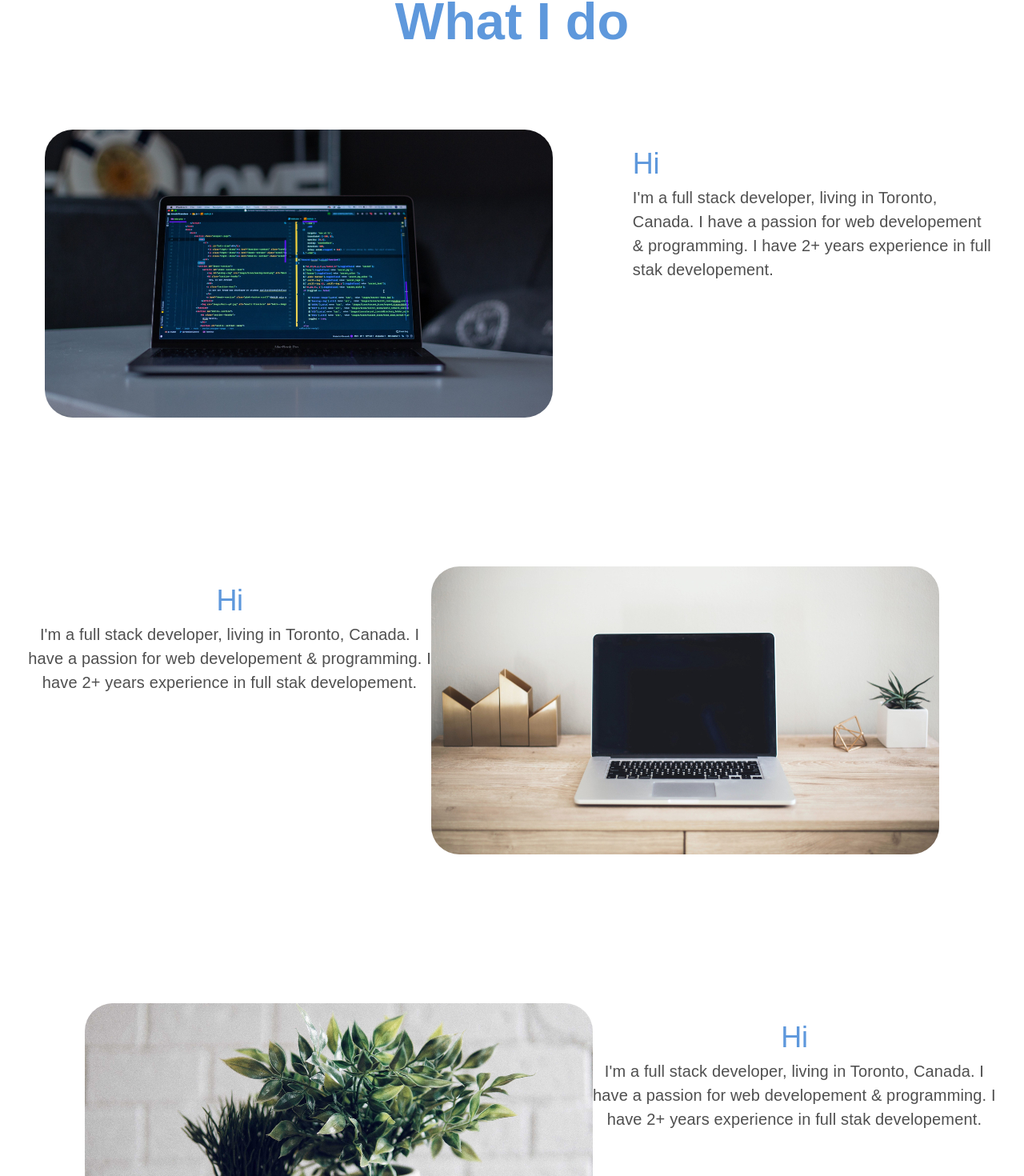
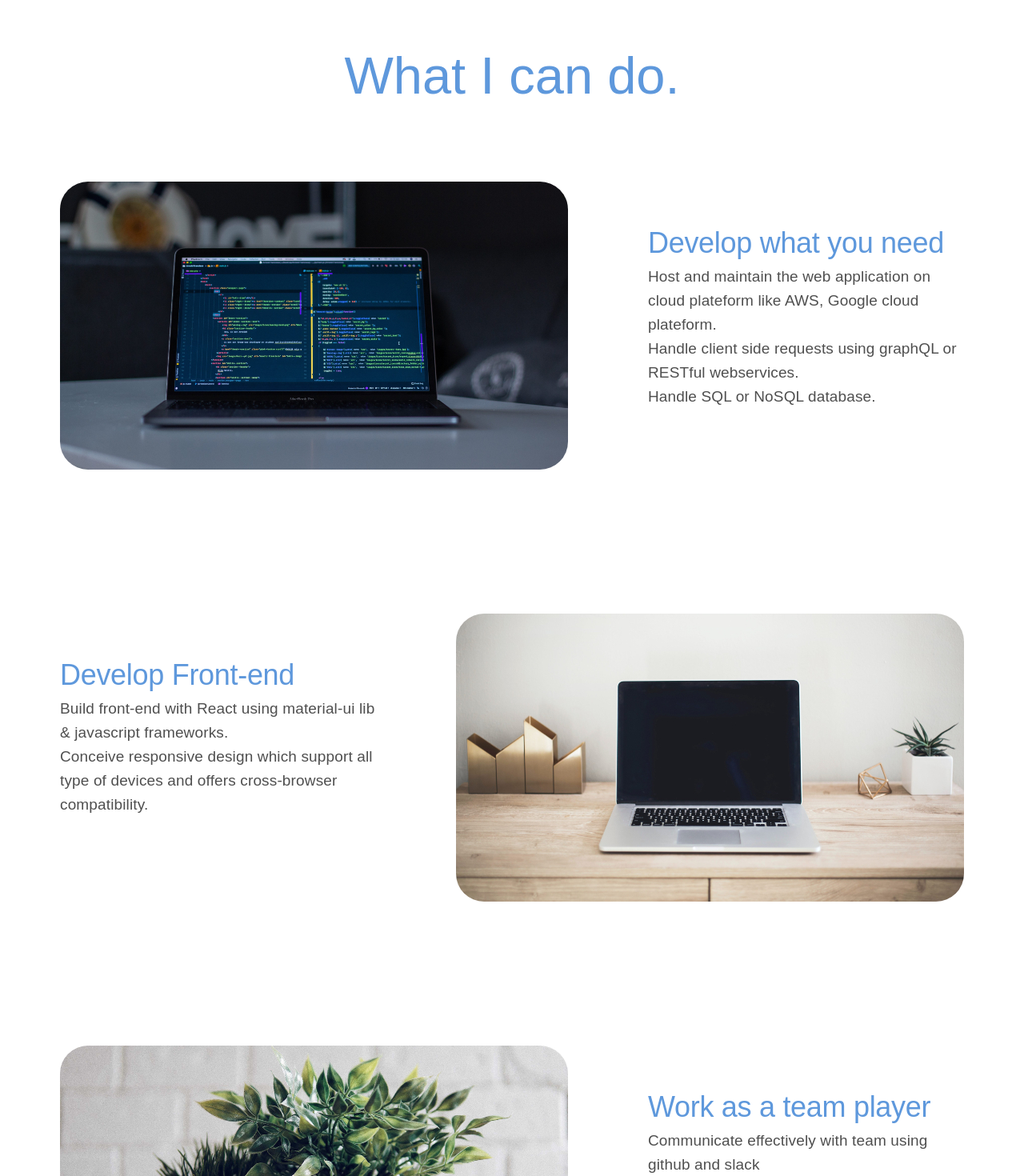
Before and after one commit to jdvachhani95/portfolio, a React (Create React App) app: page / in a window 1280 px wide. Shown: the part 1271-2741 px from the top of the page at 80% size. Built offline with nearby package versions, Linux system fonts and the light colour scheme; what webfontloader would draw is missing.

Commit message:
Fix grid layout

```diff
--- a/src/AboutMe.js
+++ b/src/AboutMe.js
@@ -33,21 +33,28 @@ const useStyles = makeStyles((theme) => ({
   },
   title1: {
     color: '#5e98dc',
-    textAlign: 'center',
     fontFamily: '"Mada", sans-serif',
+    fontWeight: 'normal',
+    fontSize: '24px',
+    lineHeight: '35px',
+    [theme.breakpoints.up('lg')]: {
       fontSize: '36px',
       lineHeight: '54px',
-    fontWeight: 'normal',
-    marginTop: theme.spacing(2),
+    },
   },
   title2: {
     color: '#5e98dc',
     textAlign: 'center',
     fontFamily: '"Mada", sans-serif',
+    fontSize: '50px',
+    lineHeight: '65px',
+    fontWeight: 'normal',
+    marginTop: '40px',
+    [theme.breakpoints.up('lg')]: {
       fontSize: '65px',
       lineHeight: '84px',
-    fontWeight: 600,
-    marginTop: theme.spacing(2),
+      marginTop: '80px',
+    },
   },
 
   content: {
@@ -55,109 +62,140 @@ const useStyles = makeStyles((theme) => ({
     fontWeight: 'normal',
     fontStyle: 'normal',
     color: '#4f4f4f',
-    textAlign: 'center',
-    fontSize: '20px',
+    fontSize: '19px',
     lineHeight: '30px',
-    // margin: '0px 0px 20px',
   },
   gridBody: {
-    padding: '93px 35px',
+    padding: '50px 35px',
+    display: 'flex',
+    flexDirection: 'column',
+    justifyContent: 'center',
+    [theme.breakpoints.up('md')]: {
+      flexDirection: 'row',
+      justifyContent: 'center',
+      padding: '90px 75px',
     },
-  gridImg: {
-    // width: '0%',
+  },
+  middleGridBody: {
+    padding: '50px 35px',
+    display: 'flex',
+    flexDirection: 'column-reverse',
+    justifyContent: 'center',
+    [theme.breakpoints.up('md')]: {
+      flexDirection: 'row',
+      padding: '90px 75px',
+      justifyContent: 'center',
+    },
+  },
+  leftGridImg: {
     borderRadius: '35px',
-    // height: '120%',
+    maxWidth: '310px',
+    maxHeight: '180px',
+    [theme.breakpoints.up('sm')]: {
+      maxWidth: '630px',
+      maxHeight: '330px',
+      margin: '0px auto',
+    },
+    [theme.breakpoints.up('md')]: {
+      maxWidth: '500px',
+      maxHeight: '280px',
+      margin: '0px 50px 0px 0px',
+    },
+    [theme.breakpoints.up('lg')]: {
+      maxWidth: '730px',
+      maxHeight: '430px',
+      margin: '0px 100px 0px 0px',
+    },
+  },
+  rightGridImg: {
+    borderRadius: '35px',
+    maxWidth: '310px',
+    maxHeight: '180px',
+    [theme.breakpoints.up('sm')]: {
+      maxWidth: '630px',
+      maxHeight: '330px',
+      margin: '0px auto',
+    },
+    [theme.breakpoints.up('md')]: {
+      maxWidth: '500px',
+      maxHeight: '280px',
+      margin: '0px 0px 0px 50px',
+    },
+    [theme.breakpoints.up('lg')]: {
+      maxWidth: '730px',
+      maxHeight: '430px',
+      margin: '0px 0px 0px 100px',
+    },
+  },
+  gridContentBody: {
+    margin: '20px auto 0px',
+    maxWidth: '500px',
+    textAlign: 'center',
+    [theme.breakpoints.up('md')]: {
+      textAlign: 'left',
+      margin: '20px 0px 0px 0px',
+    },
+    [theme.breakpoints.up('lg')]: {
+      margin: '50px 0px 0px 0px',
+    },
   },
 }));
 
 const AboutMe = (props) => {
   const classes = useStyles();
+  // const matches = useMediaQuery('(min-width:600px)');
+  const body1 = (
+    <Grid container>
+      <Grid item xs={12}>
+        <Typography variant="h3" className={classes.title2}>
+          What I can do.
+        </Typography>
+        <div className={classes.gridBody}>
+          <img className={classes.leftGridImg} alt="img1" src={aboutMe1} />
+          <div className={classes.gridContentBody}>
+            <Typography variant="h2" className={classes.title1}>
+              Develop what you need
+            </Typography>
+            <Typography variant="h6" className={classes.content}>
+              Host and maintain the web application on cloud plateform like AWS,
+              Google cloud plateform. <br />
+              Handle client side requests using graphQL or RESTful webservices.
+              <br /> Handle SQL or NoSQL database.
+            </Typography>
+          </div>
+        </div>
 
-  const body1 = (
-    <section>
-      <Typography variant="h3" className={classes.title2}>
-        What I do
+        {/* Second */}
+        <div className={classes.middleGridBody}>
+          <div className={classes.gridContentBody}>
+            <Typography variant="h2" className={classes.title1}>
+              Develop Front-end
             </Typography>
+            <Typography variant="h6" className={classes.content}>
+              Build front-end with React using material-ui lib & javascript
+              frameworks. <br />
+              Conceive responsive design which support all type of devices and
+              offers cross-browser compatibility.
+            </Typography>
+          </div>
+          <img className={classes.rightGridImg} alt="img1" src={aboutMe2} />
+        </div>
 
-      {/* First */}
-      <Grid container className={classes.gridBody}>
-        <Grid
-          item
-          xs={12}
-          md={7}
-          style={{ display: 'flex', justifyContent: 'flex-end' }}
-        >
-          <img
-            className={classes.gridImg}
-            alt="img1"
-            src={aboutMe1}
-            style={{ marginRight: '50px' }}
-          />
-        </Grid>
-        <Grid item xs={12} md={5}>
-          <Typography
-            variant="h2"
-            className={classes.title1}
-            style={{ textAlign: 'left', marginLeft: '50px' }}
-          >
-            Hi
+        {/* Third */}
+        <div className={classes.gridBody}>
+          <img className={classes.leftGridImg} alt="img1" src={aboutMe3} />
+          <div className={classes.gridContentBody}>
+            <Typography variant="h2" className={classes.title1}>
+              Work as a team player
             </Typography>
-          <Typography
-            variant="h6"
-            className={classes.content}
-            style={{ textAlign: 'left', marginLeft: '50px' }}
-          >
-            I'm a full stack developer, living in Toronto, Canada. I have a
-            passion for web developement & programming. I have 2+ years
-            experience in full stak developement.
+            <Typography variant="h6" className={classes.content}>
+              Communicate effectively with team using github and slack <br />
+              Work in cross-functional team
             </Typography>
+          </div>
+        </div>
       </Grid>
     </Grid>
-
-      {/* Second */}
-      <Grid container className={classes.gridBody}>
-        <Grid item xs={12} md={5}>
-          <Typography variant="h2" className={classes.title1}>
-            Hi
-          </Typography>
-          <Typography variant="h6" className={classes.content}>
-            I'm a full stack developer, living in Toronto, Canada. I have a
-            passion for web developement & programming. I have 2+ years
-            experience in full stak developement.
-          </Typography>
-        </Grid>
-        <Grid
-          item
-          xs={12}
-          md={7}
-          style={{ display: 'flex', justifyContent: 'flex-start' }}
-        >
-          <img className={classes.gridImg} alt="img1" src={aboutMe2} />
-        </Grid>
-      </Grid>
-
-      {/* Third */}
-      <Grid container className={classes.gridBody}>
-        <Grid
-          item
-          xs={12}
-          md={7}
-          style={{ display: 'flex', justifyContent: 'flex-end' }}
-        >
-          <img className={classes.gridImg} alt="img1" src={aboutMe3} />
-        </Grid>
-        <Grid item xs={12} md={5}>
-          <Typography variant="h2" className={classes.title1}>
-            Hi
-          </Typography>
-          <Typography variant="h6" className={classes.content}>
-            I'm a full stack developer, living in Toronto, Canada. I have a
-            passion for web developement & programming. I have 2+ years
-            experience in full stak developement.
-          </Typography>
-        </Grid>
-      </Grid>
-    </section>
   );
 
   return (
@@ -166,10 +204,18 @@ const AboutMe = (props) => {
         <Grid item xs={12}>
           <div className={classes.avatarBody}>
             <Avatar src={AvatarImage} className={classes.avatar} />
-            <Typography variant="h2" className={classes.title1}>
+            <Typography
+              variant="h2"
+              className={classes.title1}
+              style={{ textAlign: 'center', marginTop: '20px' }}
+            >
               Hi
             </Typography>
-            <Typography variant="h6" className={classes.content}>
+            <Typography
+              variant="h6"
+              className={classes.content}
+              style={{ textAlign: 'center' }}
+            >
               I'm a full stack developer, living in Toronto, Canada. I have a
               passion for web developement & programming. I have 2+ years
               experience in full stak developement.
```
Lines whose indentation alone changed are shown as unchanged.
